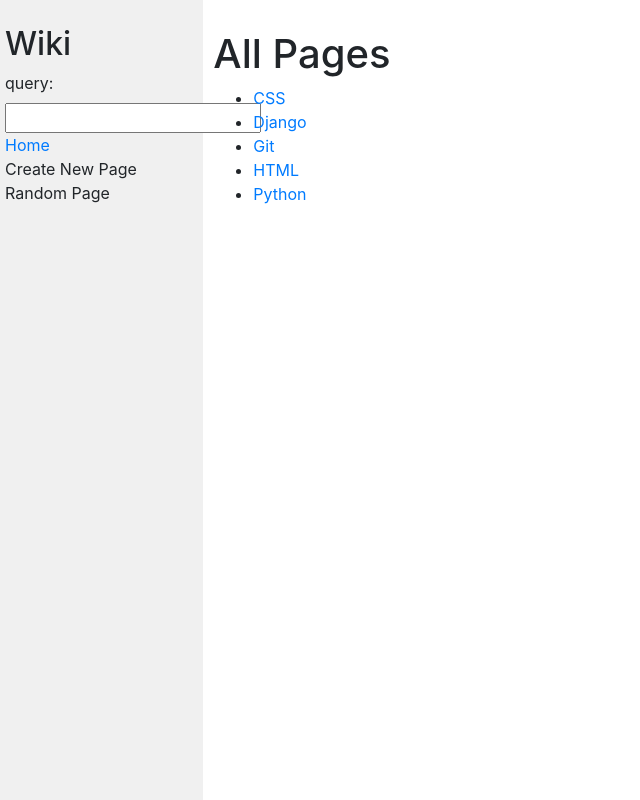
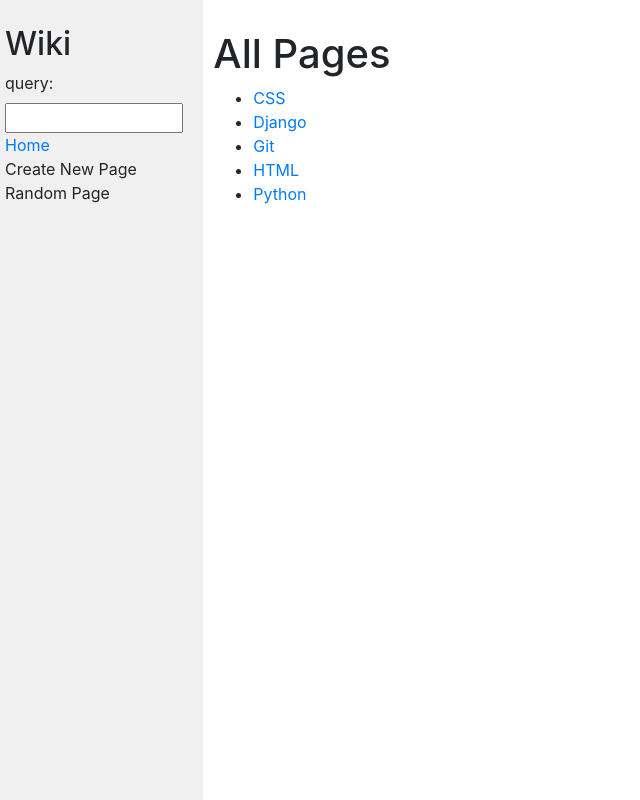
Before and after one commit to tslaytor/CS50W, a Django app: page / in a window 1280 px wide. Shown: the whole page, without its empty margins (0-640 px from the left). Run offline with Django 3.2, Linux system fonts and the light colour scheme; some libraries are stand-ins or nearby versions.

Commit message:
fixed the substring search feature to be case insensitive - styled the form box to fit within the sidebar

```diff
--- a/projects/2020/x/wiki/encyclopedia/static/encyclopedia/styles.css
+++ b/projects/2020/x/wiki/encyclopedia/static/encyclopedia/styles.css
@@ -36,3 +36,7 @@
 .sidebar h2 {
     margin-top: 5px;
 }
+
+#id_query{
+    width: 100%;
+}
--- a/projects/2020/x/wiki/encyclopedia/templates/encyclopedia/layout.html
+++ b/projects/2020/x/wiki/encyclopedia/templates/encyclopedia/layout.html
@@ -12,10 +12,12 @@
         <div class="row">
             <div class="sidebar col-lg-2 col-md-3">
                 <h2>Wiki</h2>
-                <form action="{% url 'search' %}" method="get">
-                    <!-- {% csrf_token %} -->
-                    {{ form }}
-                </form>
+                <div>
+                    <form action="{% url 'search' %}" method="get" class="myfieldclass">
+                        <!-- {% csrf_token %} -->
+                        {{ form }}
+                    </form>
+                </div>
 
                 <div>
                     <a href="{% url 'index' %}">Home</a>
--- a/projects/2020/x/wiki/encyclopedia/views.py
+++ b/projects/2020/x/wiki/encyclopedia/views.py
@@ -35,16 +35,15 @@
 def search(request):
     input = NewSearchForm(request.GET)
     if input.is_valid():
-        input = input.cleaned_data["query"]
-        entry = util.get_entry(input)
-        if entry:
+        input = input.cleaned_data["query"].casefold()
+        if util.get_entry(input):
             return redirect(f"wiki/{input}")
         else:
             # look for substrings of {input} in all entries and return list of matching entries
             entries = util.list_entries()
             matches = []
             for title in entries:
-                if input in title:
+                if input in title.casefold():
                     matches.append(title)
             if matches:
                 return render(request, "encyclopedia/search.html", {
```
